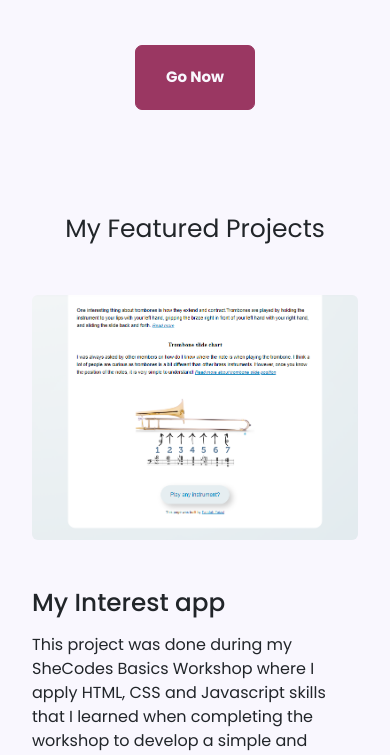
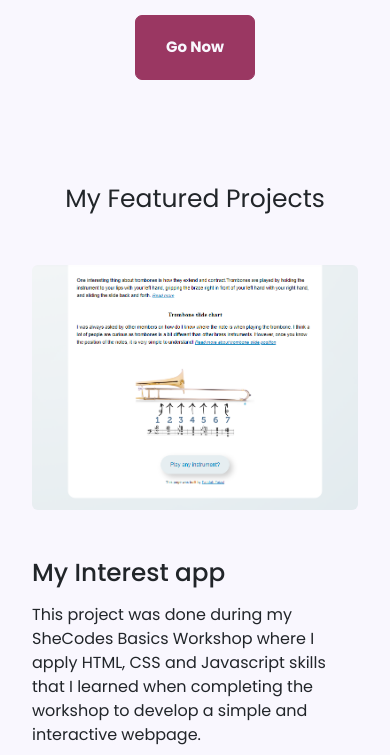
Before and after one commit to faridahfaizul/portfolio-homework, a plain HTML site: page index.html in a window 390 px wide. Shown: the part 454-1209 px from the top of the page. Drawn offline with nearby package versions, Linux system fonts and the light colour scheme; a web font is replaced by a local one.

Commit message:
Update top margin

```diff
--- a/css/styles.css
+++ b/css/styles.css
@@ -6,16 +6,12 @@
     --branding-color: #9A3762;
 }
 
-@media (max-width: 600px) {
-    body {
-        margin: 0 20px;
-    }
-}
+
 
 body {
     background-color: var(--default-color);
     font-family: var(--main-font);
-    margin-top: 130px;
+    margin-top: 160px;
     margin-bottom: 30px;
 }
 
@@ -87,3 +83,9 @@ h1 {
 .introduction p {
     font-size: 25px;
 }
+
+@media (max-width: 576px) {
+    body {
+        margin: 100px 20px;
+    }
+}
```
